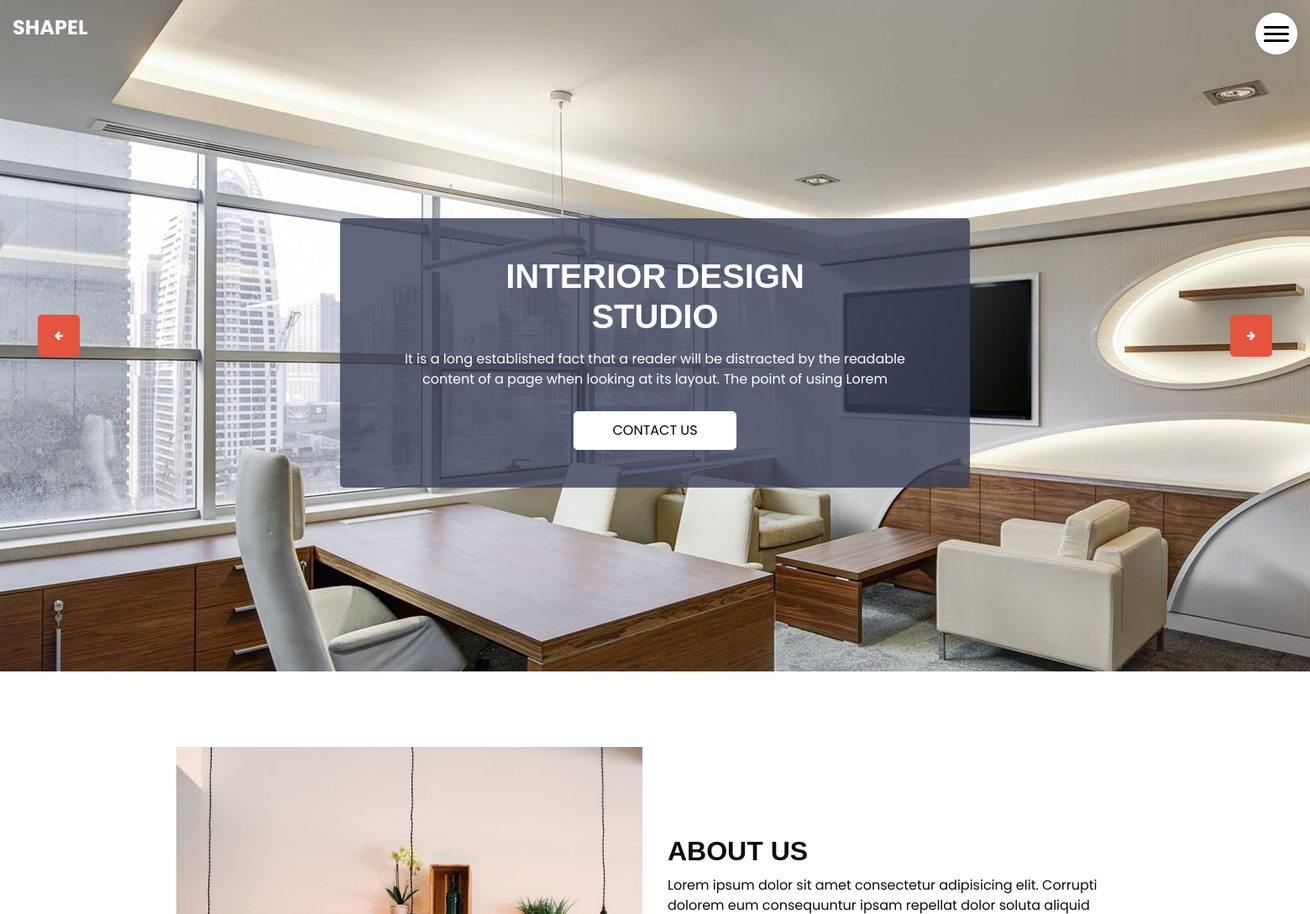
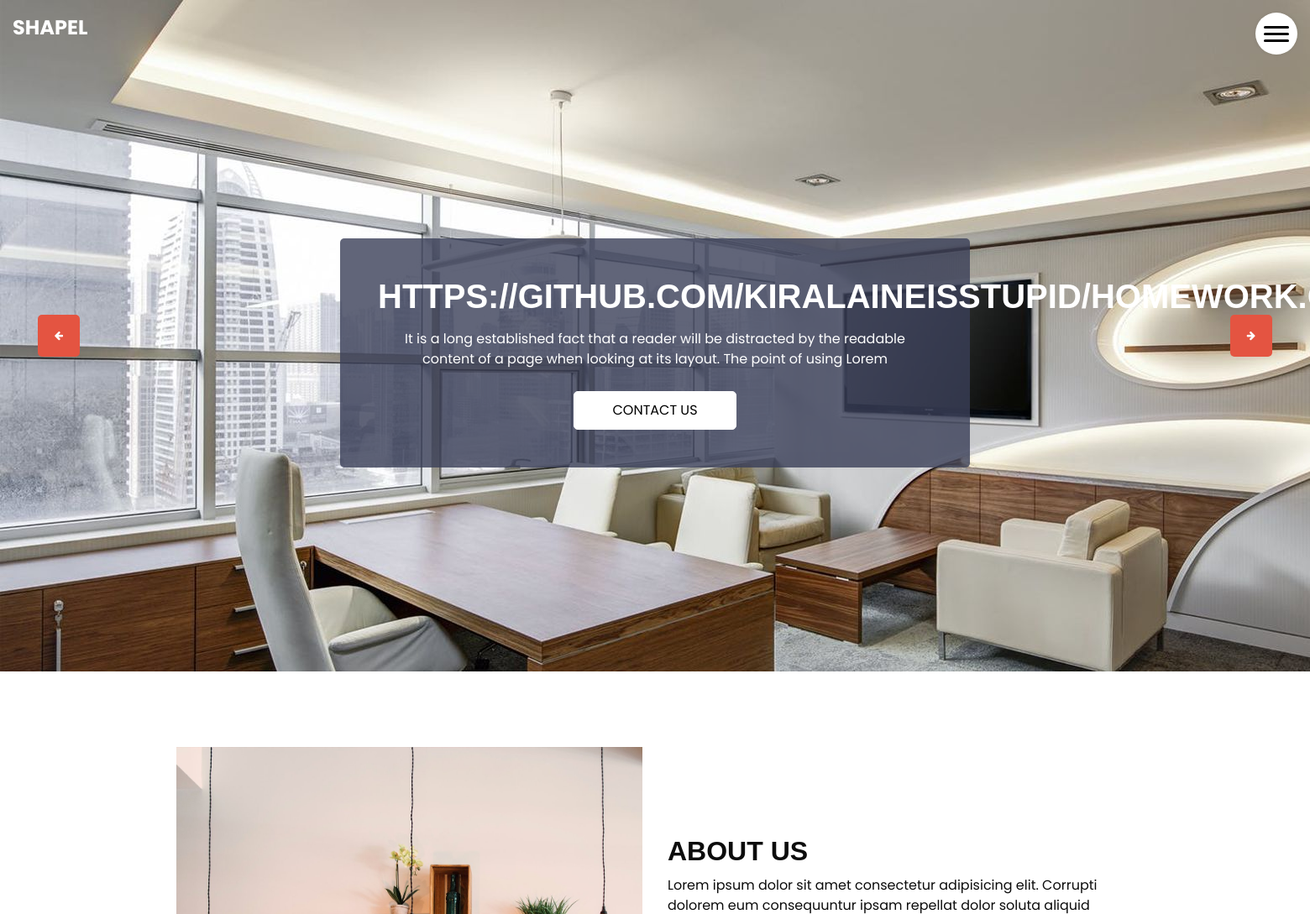
Before and after one commit to KIRALAINEisSTUPID/homework, a Django app: page / in a window 1560 px wide; the page is wider, and only the part inside the window is pictured. Shown: the top 1089 px of that part at 84% size. Run offline with Django 5.2, Linux system fonts and the light colour scheme; some libraries are stand-ins or nearby versions.

Commit message:
writed link

```diff
--- a/templates/index.html
+++ b/templates/index.html
@@ -107,10 +107,7 @@
     <div class="detail-box">
       <div class="col-md-8 col-lg-6 mx-auto">
         <div class="inner_detail-box">
-          <h1>
-            Interior Design <br>
-            Studio
-          </h1>
+          <h1>https://github.com/KIRALAINEisSTUPID/homework.git</h1>
           <p>
             It is a long established fact that a reader will be distracted by the readable content of a page when
             looking at its layout. The point of using Lorem
```
